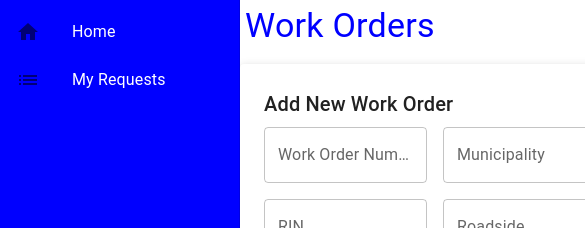
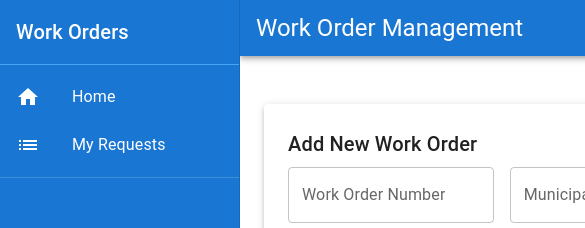
Before and after one commit to danielkamenetsky/contractor-prototype, a React (Create React App) app in the folder client/: page / in a window 390 px wide. Shown: the top 228 px of the page, 585 px wide, since content can reach past the window. Built offline with nearby package versions, Linux system fonts and the light colour scheme; no server answers.

Commit message:
Add Material UI styling: implement sidebar navigation, notification alerts, and responsive header layout

```diff
--- a/client/src/App.js
+++ b/client/src/App.js
@@ -3,7 +3,7 @@ import Notification from './components/Notification'
 import workOrderService from './services/workOrderService'
 import WorkOrderTable from './components/WorkOrderTable'
 import WorkOrderForm from './components/WorkOrderForm'
-import { Container, Typography, Box } from '@mui/material';
+import { Box, AppBar, Toolbar, Typography, Container } from '@mui/material';
 
 import Sidebar from './components/Sidebar';  // Assume Sidebar uses MUI Drawer as discussed
 const App = () => {
@@ -97,14 +97,20 @@ const App = () => {
     }
   }
 
+  // client/src/App.js
   return (
     <Box sx={{ display: 'flex' }}>
       <Sidebar />
-      <Container sx={{ flexGrow: 1, p: 0 }}>
-        <Typography variant="h4" gutterBottom sx={{ color: 'blue', backgroundColor: 'white', padding: '5px' }}>
-          Work Orders
+      <Box sx={{ flexGrow: 1 }}>
+        <AppBar position="static" sx={{ mb: 3 }}>
+          <Toolbar>
+            <Typography variant="h5" component="h1">
+              Work Order Management
             </Typography>
-
+          </Toolbar>
+        </AppBar>
+        {/* Remove the margin-left from Container and adjust width */}
+        <Container sx={{ p: 3 }}> {/* Just use padding */}
           <Notification message={notification} type={notificationType} />
           <WorkOrderForm
             addWorkOrder={addWorkOrder}
@@ -125,6 +131,7 @@ const App = () => {
           />
         </Container>
       </Box>
+    </Box>
   );
 }
 
--- a/client/src/components/Notification.js
+++ b/client/src/components/Notification.js
@@ -1,14 +1,22 @@
-// src/components/Notification.js
+// client/src/components/Notification.js
+import { Alert, Snackbar } from '@mui/material';
+
 const Notification = ({ message, type }) => {
     if (message === null) {
-        return null
+        return null;
     }
 
     return (
-        <div className={`notification ${type}`}>
-            {message}
-        </div>
-    )
-}
+        <Snackbar
+            open={!!message}
+            autoHideDuration={6000}
+            anchorOrigin={{ vertical: 'top', horizontal: 'center' }}
+        >
+            <Alert severity={type} elevation={6} variant="filled">
+                {message}
+            </Alert>
+        </Snackbar>
+    );
+};
 
-export default Notification
+export default Notification;
--- a/client/src/components/Sidebar.js
+++ b/client/src/components/Sidebar.js
@@ -1,6 +1,16 @@
 // client/src/components/Sidebar.js
 import React from 'react';
-import { Drawer, List, ListItem, ListItemIcon, ListItemText } from '@mui/material';
+import {
+    Drawer,
+    List,
+    ListItem,
+    ListItemIcon,
+    ListItemText,
+    ListItemButton,
+    Divider,
+    Box,
+    Typography
+} from '@mui/material';
 import HomeIcon from '@mui/icons-material/Home';
 import ListIcon from '@mui/icons-material/List';
 
@@ -15,26 +25,41 @@ function Sidebar() {
                 [`& .MuiDrawer-paper`]: {
                     width: 240,
                     boxSizing: 'border-box',
-                    backgroundColor: 'blue',
+                    bgcolor: 'primary.main', // Match AppBar color
                     color: 'white'
                 },
             }}
         >
+            <Box sx={{ p: 2, borderBottom: '1px solid', borderColor: 'primary.light' }}>
+                <Typography variant="h6" sx={{ color: 'white' }}>
+                    Work Orders
+                </Typography>
+            </Box>
             <List>
-                <ListItem button>
-                    <ListItemIcon>
-                        <HomeIcon />
-                    </ListItemIcon>
-                    <ListItemText primary="Home" />
+                <ListItem disablePadding>
+                    <ListItemButton sx={{ '&:hover': { bgcolor: 'primary.dark' } }}>
+                        <ListItemIcon>
+                            <HomeIcon sx={{ color: 'white' }} />
+                        </ListItemIcon>
+                        <ListItemText
+                            primary="Home"
+                            primaryTypographyProps={{ fontSize: '1rem' }}
+                        />
+                    </ListItemButton>
                 </ListItem>
-                <ListItem button>
-                    <ListItemIcon>
-                        <ListIcon />
-                    </ListItemIcon>
-                    <ListItemText primary="My Requests" />
+                <ListItem disablePadding>
+                    <ListItemButton sx={{ '&:hover': { bgcolor: 'primary.dark' } }}>
+                        <ListItemIcon>
+                            <ListIcon sx={{ color: 'white' }} />
+                        </ListItemIcon>
+                        <ListItemText
+                            primary="My Requests"
+                            primaryTypographyProps={{ fontSize: '1rem' }}
+                        />
+                    </ListItemButton>
                 </ListItem>
-                {/* Add more items as needed */}
             </List>
+            <Divider sx={{ bgcolor: 'primary.light' }} />
         </Drawer>
     );
 }
```
Lines whose indentation alone changed are shown as unchanged.
